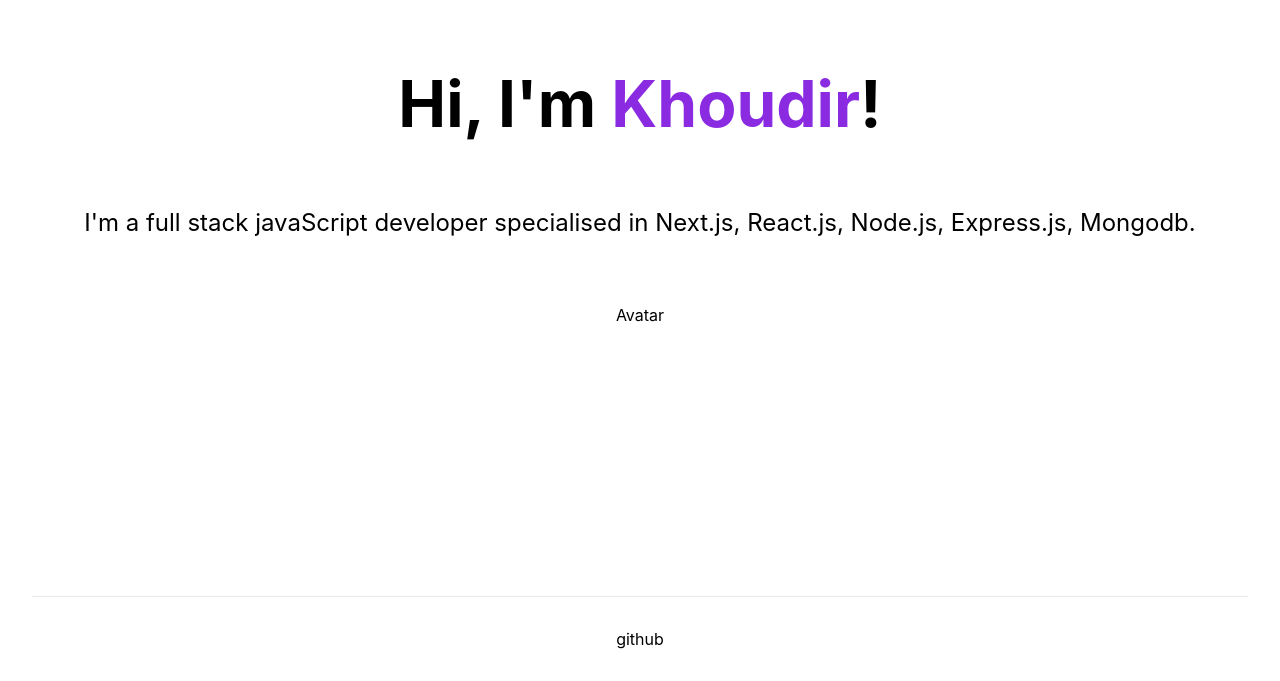
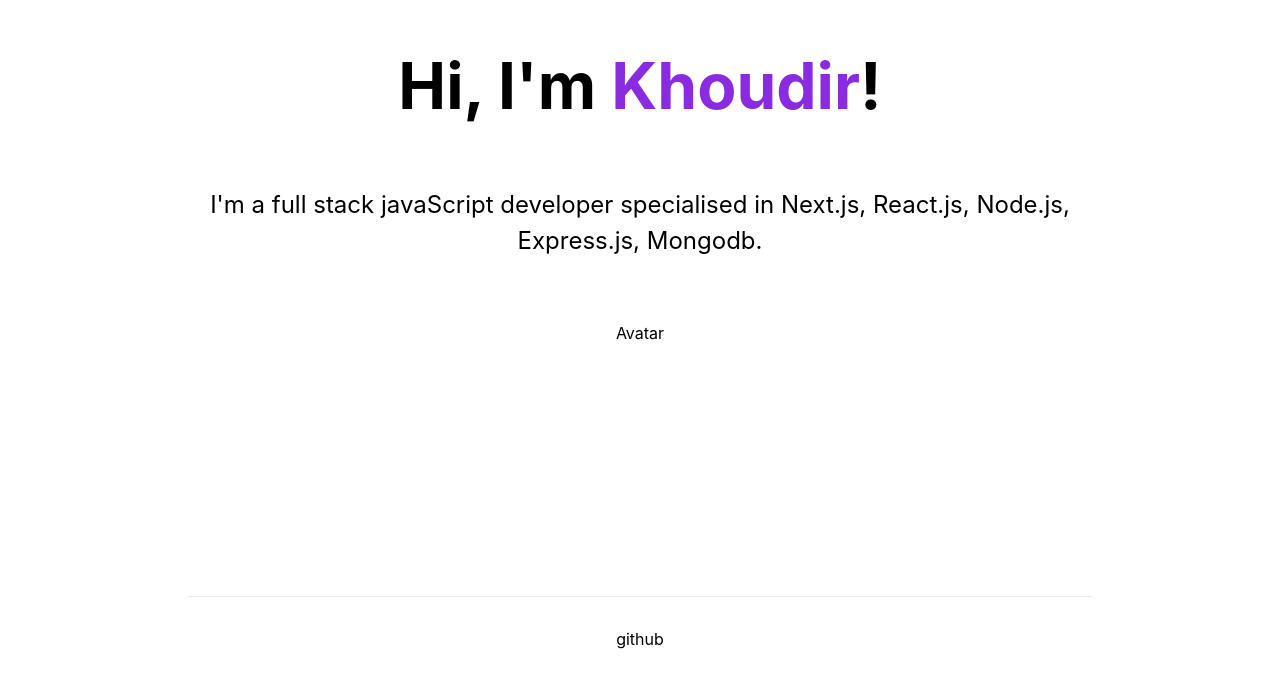
Before and after one commit to yakhousam/khoudir-yaya-portfolio, a Next.js app: page / in a window 1280 px wide. Shown: the part 204-885 px from the top of the page. Built offline with nearby package versions, Linux system fonts and the light colour scheme.

Commit message:
added Layout component

```diff
--- /dev/null
+++ b/components/Layout.module.css
@@ -0,0 +1,8 @@
+.container {
+  height: 100vh;
+  max-width: 1000px;
+  margin: 0 auto;
+  display: flex;
+  flex-direction: column;
+  padding-inline: 1rem;
+}
--- /dev/null
+++ b/components/Layout.tsx
@@ -0,0 +1,15 @@
+import styles from "./Layout.module.css";
+import { Header } from "../components/Header";
+
+type Props = {
+  children: React.ReactNode;
+};
+
+export function Layout({ children }: Props) {
+  return (
+    <div className={styles.container}>
+      <Header />
+      {children}
+    </div>
+  );
+}
--- a/pages/_app.tsx
+++ b/pages/_app.tsx
@@ -1,8 +1,13 @@
-import '../styles/globals.css'
-import type { AppProps } from 'next/app'
+import "../styles/globals.css";
+import type { AppProps } from "next/app";
+import { Layout } from "../components/Layout";
 
 function MyApp({ Component, pageProps }: AppProps) {
-  return <Component {...pageProps} />
+  return (
+    <Layout>
+      <Component {...pageProps} />
+    </Layout>
+  );
 }
 
-export default MyApp
+export default MyApp;
```
